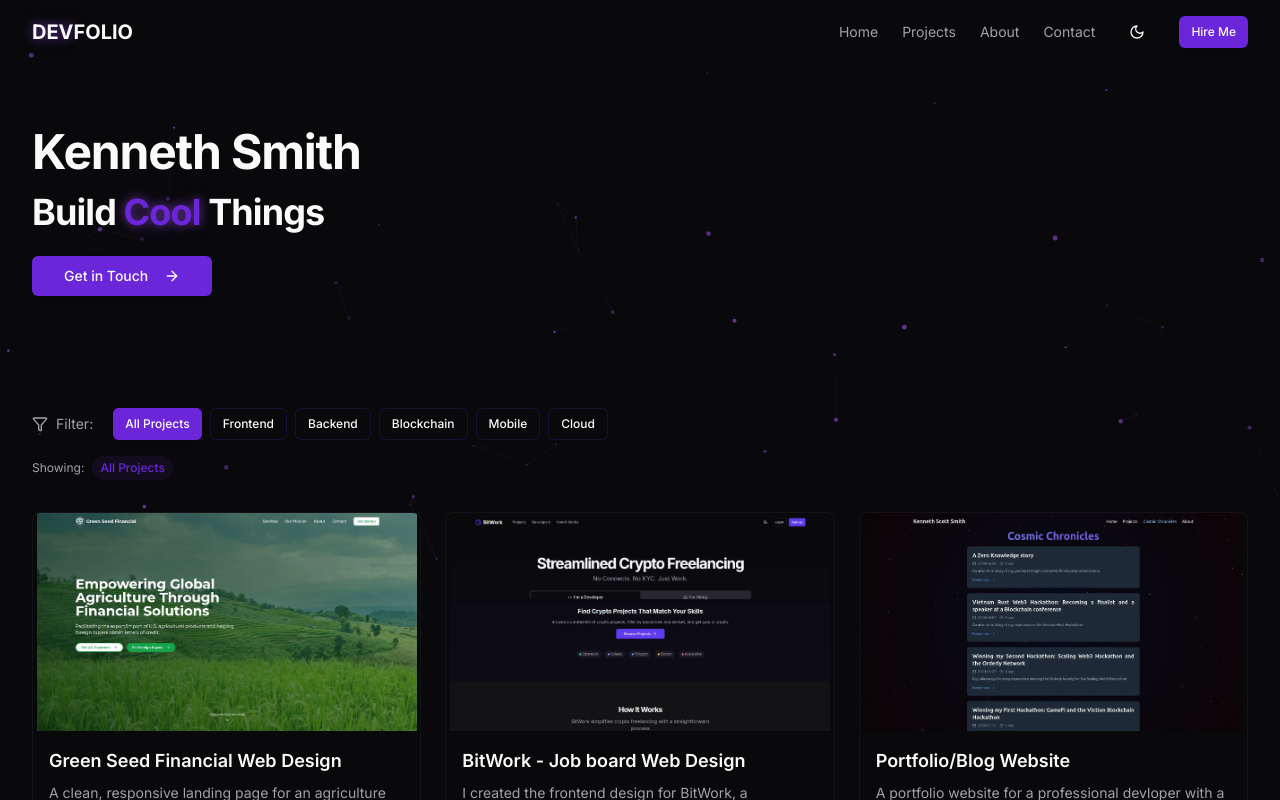
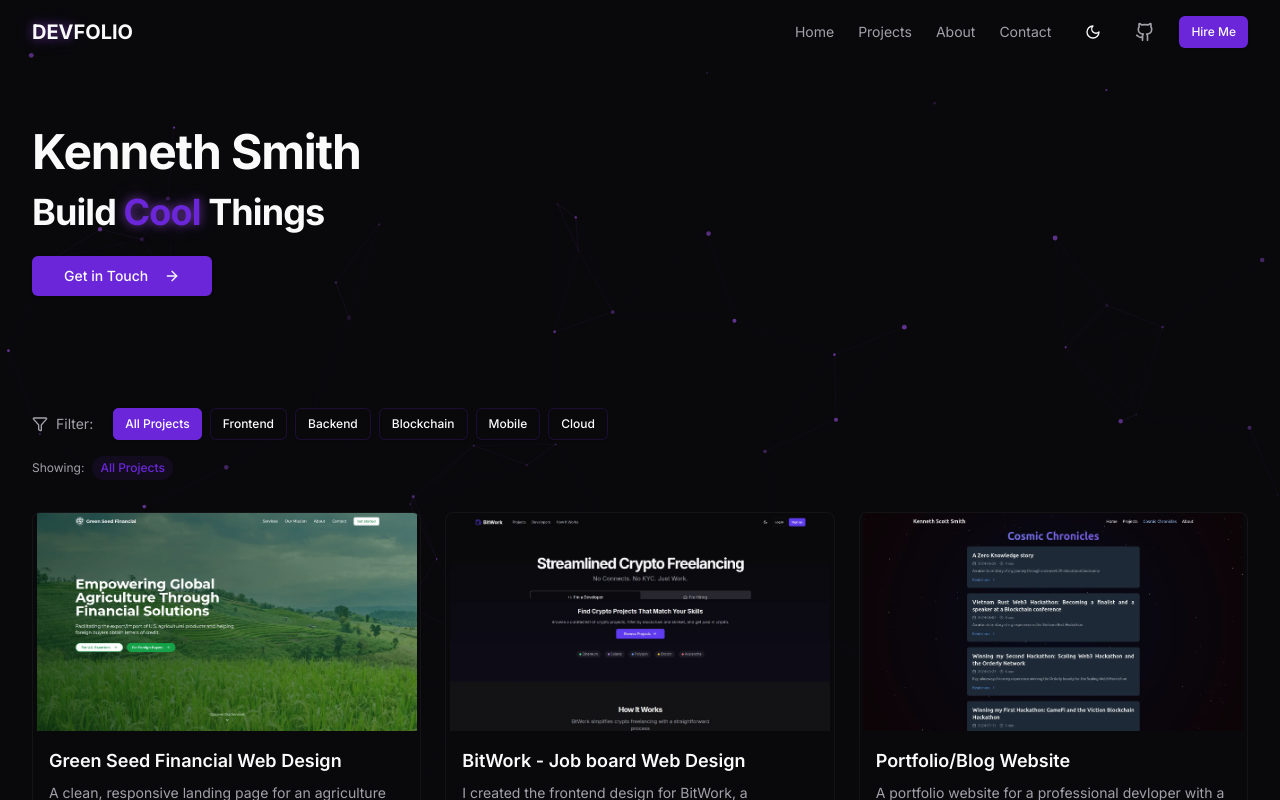
Before and after one commit to whitepiano323/whitepiano323.github.io, a Next.js app: page / in a window 1280 px wide. Shown: the top 800 px of the page. Built offline with nearby package versions, Linux system fonts and the light colour scheme.

Commit message:
add github link

```diff
--- a/components/navbar.tsx
+++ b/components/navbar.tsx
@@ -6,6 +6,7 @@ import { useState, useEffect } from "react"
 import { Menu, X } from "lucide-react"
 import { Button } from "@/components/ui/button"
 import { ThemeToggle } from "@/components/theme-toggle"
+import { Github } from "lucide-react"
 
 export function Navbar() {
   const [isMenuOpen, setIsMenuOpen] = useState(false)
@@ -57,6 +58,10 @@ export function Navbar() {
 
           <ThemeToggle />
 
+          <Link href="https://github.com/ksmit323" target="_blank" rel="noopener noreferrer" aria-label="GitHub">
+            <Github className="h-5 w-5 text-muted-foreground hover:text-primary transition-colors" />
+          </Link>
+
           <Button asChild size="sm">
             <a href="#contact">Hire Me</a>
           </Button>
```
